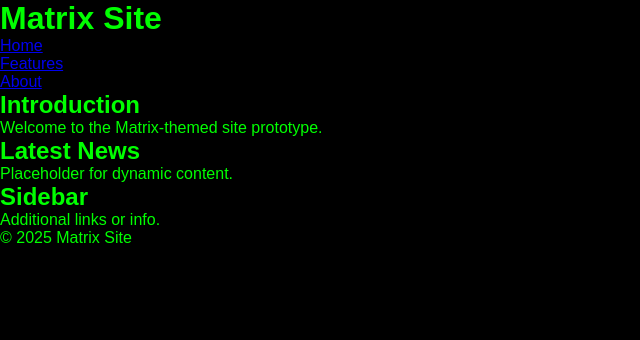
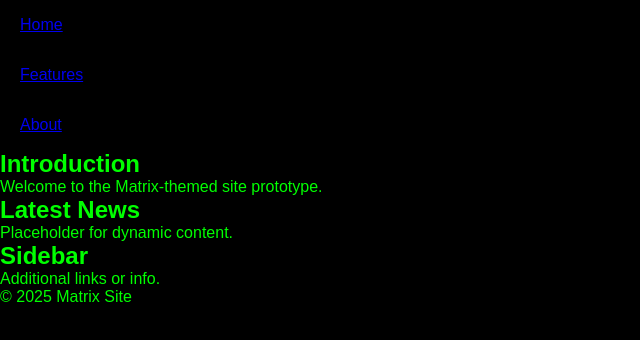
Before and after one commit to Uzumaki-DC/matrix-site, a Next.js app: page / in a window 1280 px wide. Shown: the top 340 px of the page, without its empty margins (0-640 px from the left). Built offline with nearby package versions, Linux system fonts and the light colour scheme.

Commit message:
fix: improve accessibility – add title/lang, boost contrast and touch targets

```diff
--- /dev/null
+++ b/pages/_document.js
@@ -0,0 +1,16 @@
+// pages/_document.js
+import Document, { Html, Head, Main, NextScript } from "next/document";
+
+export default class MyDocument extends Document {
+  render() {
+    return (
+      <Html lang="en">
+        <Head /> {/* you can put global links here */}
+        <body>
+          <Main />
+          <NextScript />
+        </body>
+      </Html>
+    );
+  }
+}
--- a/pages/index.js
+++ b/pages/index.js
@@ -1,10 +1,13 @@
-// pages/index.js
+import Head from "next/head";
+
 export default function Home() {
   return (
     <>
-      <header>
-        <h1>Matrix Site</h1>
-      </header>
+      <Head>
+        <title>Matrix Site Prototype</title>
+        <meta name="description" content="A Matrix-themed site demo" />
+        <meta name="viewport" content="width=device-width, initial-scale=1.0" />
+      </Head>
 
       <nav aria-label="Main navigation">
         <ul>
--- a/styles/globals.css
+++ b/styles/globals.css
@@ -9,3 +9,16 @@ body {
   background: black;
   color: #00ff00;
 }
+main section,
+main article,
+main aside {
+  background: #000;
+  border: 1px solid var(--matrix-green);
+  color: var(--matrix-green);
+}
+
+nav a {
+  display: inline-block;
+  padding: 0.75rem 1rem; /* larger hit area */
+  margin: 0.25rem; /* spacing between links */
+}
```
